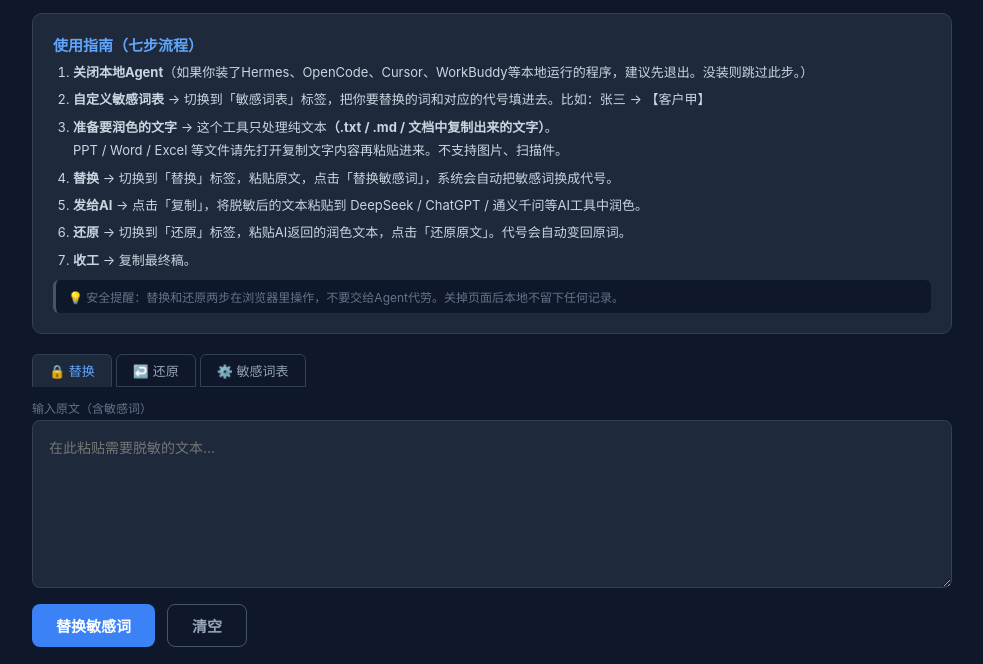
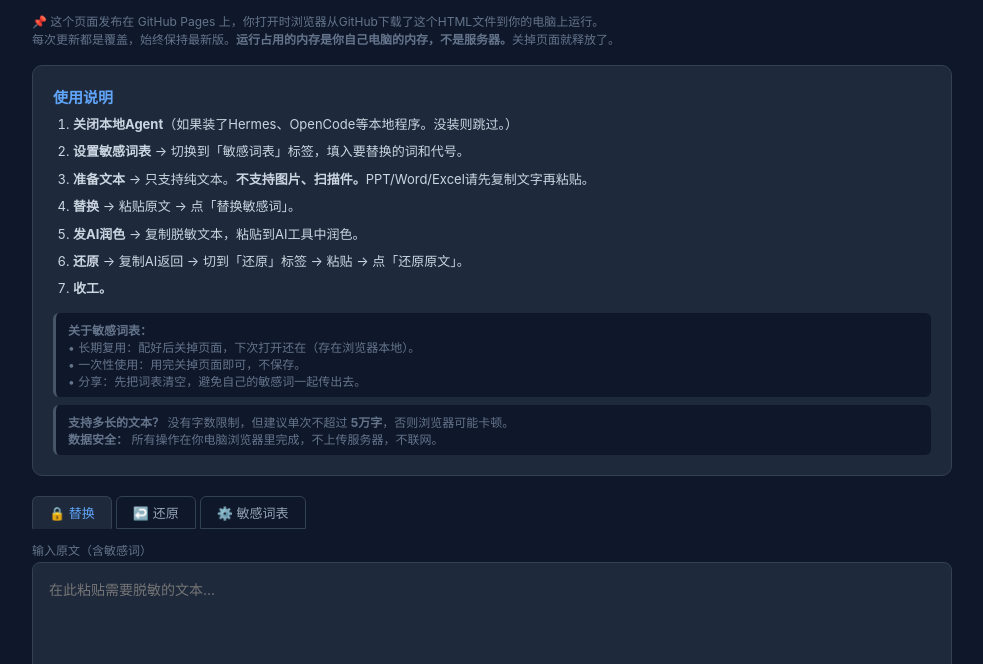
Before and after one commit to Sally-33/tuomin-tool, a plain HTML site: page index.html in a window 1280 px wide. Shown: the part 82-746 px from the top of the page, without its empty margins (148-1131 px from the left). Drawn offline with Linux system fonts and the light colour scheme.

Commit message:
simplify guide, add word limit

```diff
--- a/index.html
+++ b/index.html
@@ -61,20 +61,33 @@ input[type="text"]:focus { outline: none; border-color: #60a5fa; }
 
 <h1>脱敏小工具</h1>
 <p class="sub">把敏感词替换成代号 → 发AI润色 → 一键还原 | 纯本地运行，数据不上传</p>
+<p style="font-size:12px;color:#64748b;margin-bottom:16px;line-height:1.5;">
+📌 这个页面发布在 GitHub Pages 上，你打开时浏览器从GitHub下载了这个HTML文件到你的电脑上运行。<br>
+每次更新都是覆盖，始终保持最新版。<strong>运行占用的内存是你自己电脑的内存，不是服务器。</strong>关掉页面就释放了。
+</p>
 
 <!-- ====== 使用指南 ====== -->
 <div class="guide">
-<h3>使用指南（七步流程）</h3>
+<h3>使用说明</h3>
 <ol>
-<li><strong>关闭本地Agent</strong>（如果你装了Hermes、OpenCode、Cursor、WorkBuddy等本地运行的程序，建议先退出。没装则跳过此步。）</li>
-<li><strong>自定义敏感词表</strong> → 切换到「敏感词表」标签，把你要替换的词和对应的代号填进去。比如：张三 → 【客户甲】</li>
-<li><strong>准备要润色的文字</strong> → 这个工具只处理纯文本<strong>（.txt / .md / 文档中复制出来的文字）</strong>。<br>PPT / Word / Excel 等文件请先打开复制文字内容再粘贴进来。不支持图片、扫描件。</li>
-<li><strong>替换</strong> → 切换到「替换」标签，粘贴原文，点击「替换敏感词」，系统会自动把敏感词换成代号。</li>
-<li><strong>发给AI</strong> → 点击「复制」，将脱敏后的文本粘贴到 DeepSeek / ChatGPT / 通义千问等AI工具中润色。</li>
-<li><strong>还原</strong> → 切换到「还原」标签，粘贴AI返回的润色文本，点击「还原原文」。代号会自动变回原词。</li>
-<li><strong>收工</strong> → 复制最终稿。</li>
+<li><strong>关闭本地Agent</strong>（如果装了Hermes、OpenCode等本地程序。没装则跳过。）</li>
+<li><strong>设置敏感词表</strong> → 切换到「敏感词表」标签，填入要替换的词和代号。</li>
+<li><strong>准备文本</strong> → 只支持纯文本。<strong>不支持图片、扫描件。</strong>PPT/Word/Excel请先复制文字再粘贴。</li>
+<li><strong>替换</strong> → 粘贴原文 → 点「替换敏感词」。</li>
+<li><strong>发AI润色</strong> → 复制脱敏文本，粘贴到AI工具中润色。</li>
+<li><strong>还原</strong> → 复制AI返回 → 切到「还原」标签 → 粘贴 → 点「还原原文」。</li>
+<li><strong>收工。</strong></li>
 </ol>
-<div class="note">💡 安全提醒：替换和还原两步在浏览器里操作，不要交给Agent代劳。关掉页面后本地不留下任何记录。</div>
+<div class="note" style="margin-top:12px;">
+<strong>关于敏感词表：</strong><br>
+• 长期复用：配好后关掉页面，下次打开还在（存在浏览器本地）。<br>
+• 一次性使用：用完关掉页面即可，不保存。<br>
+• 分享：先把词表清空，避免自己的敏感词一起传出去。
+</div>
+<div class="note" style="margin-top:8px;">
+<strong>支持多长的文本？</strong> 没有字数限制，但建议单次不超过 <strong>5万字</strong>，否则浏览器可能卡顿。<br>
+<strong>数据安全：</strong> 所有操作在你电脑浏览器里完成，不上传服务器，不联网。
+</div>
 </div>
 
 <!-- ====== 操作面板 ====== -->
```
